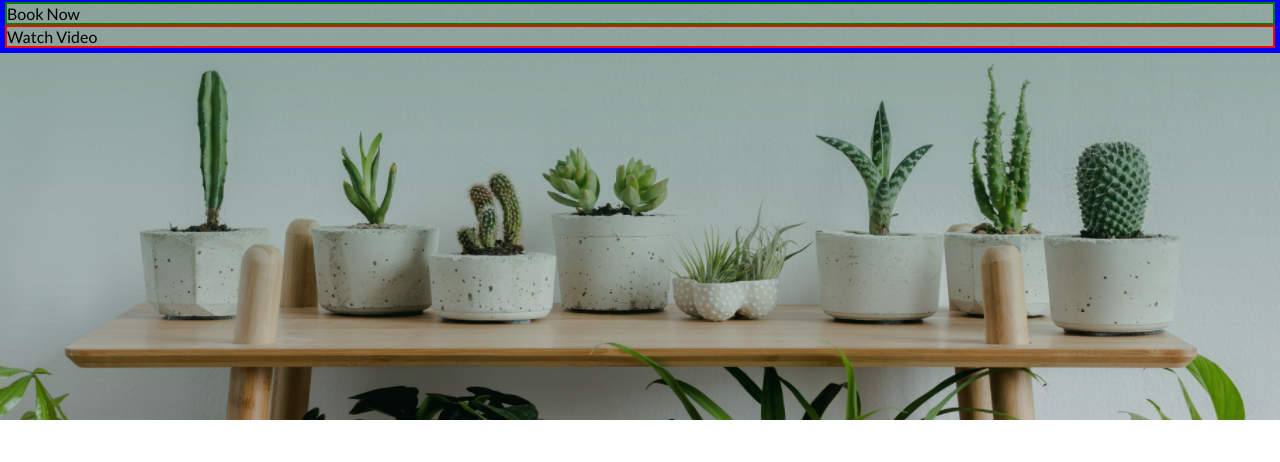
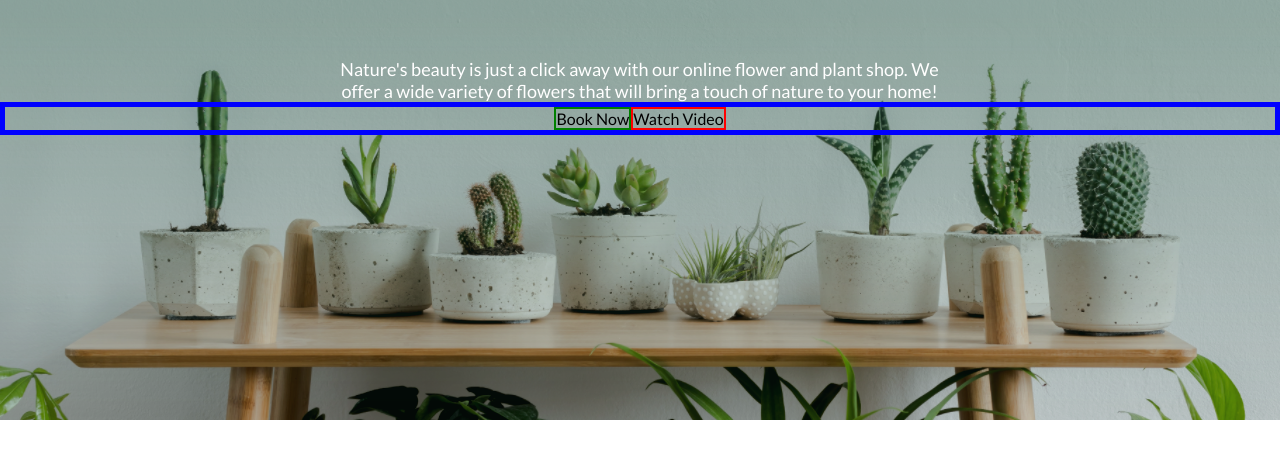
Before and after one commit to KStavar/Lush-Garden, a plain HTML site: page index.html in a window 1280 px wide. Shown: the part 338-800 px from the top of the page. Drawn offline with Linux system fonts and the light colour scheme.

Commit message:
changed something

```diff
--- a/css/main.css
+++ b/css/main.css
@@ -66,9 +66,9 @@ a {
 .header-div-text {
     display: flex;
     justify-content: center;
-
     margin-left: 326px;
     margin-right: 327px;
+    margin-top: 105px;
 }
 
 .header-text {
@@ -80,6 +80,11 @@ a {
 
 .header-buttons{
     border: 5px solid blue;
+    display: flex;
+    justify-content:center;
+
+
+
 }
 .header-b-video{
 border: 2px solid red;
```
Also changed, not shown: index.html (+0 -2 lines).
